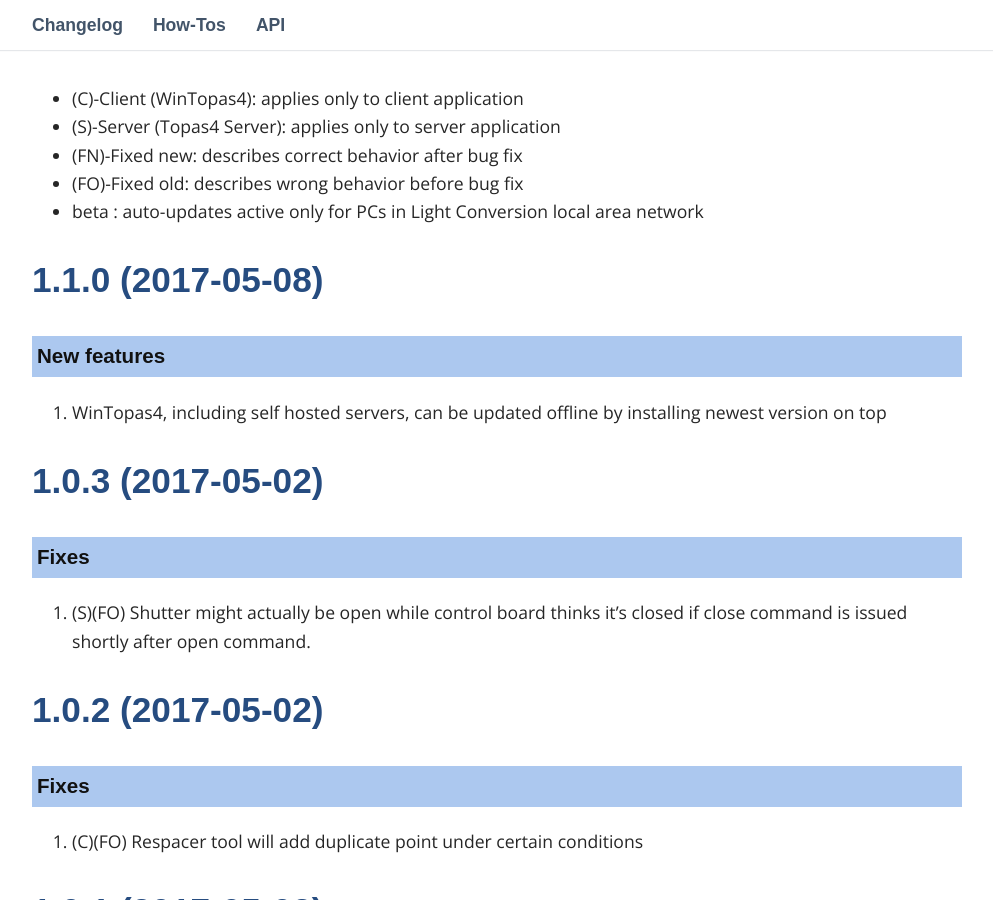
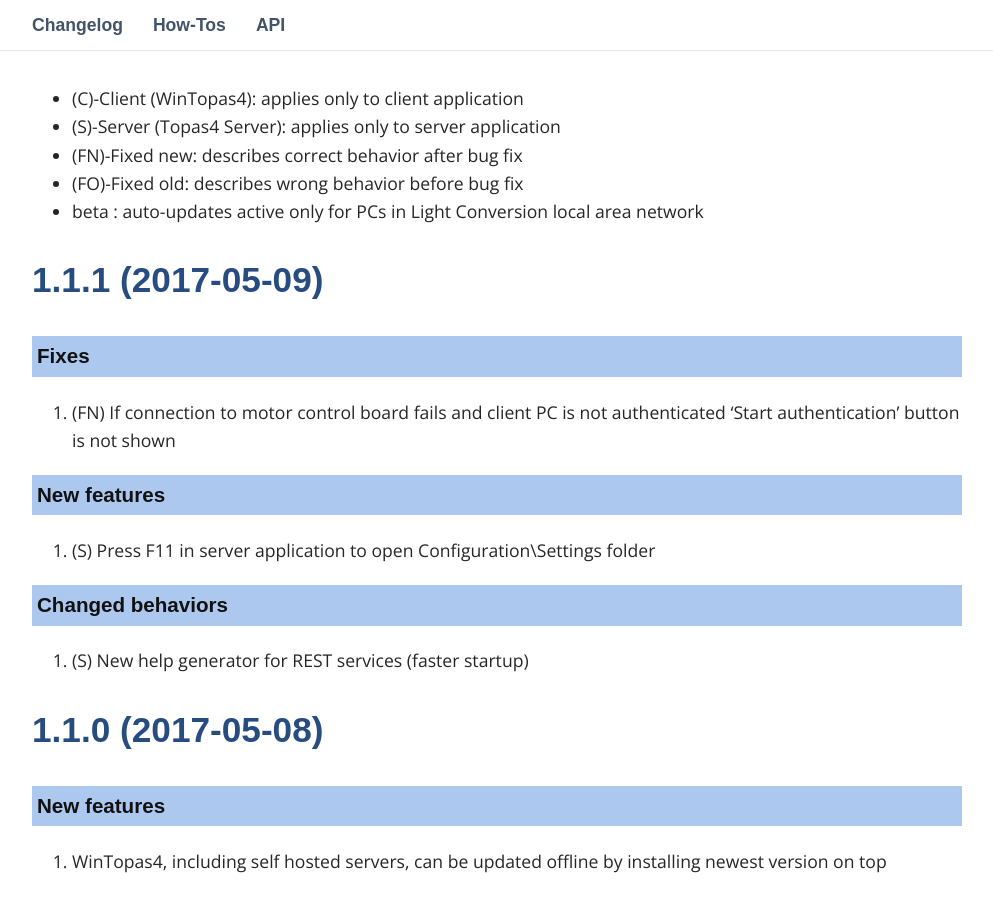
Before and after one commit to DomasM/Topas4InfoTemp00, a Jekyll site: the page built from _pages/03_changelog.md, in a window 1280 px wide and 900 px high, scrolled down 469 px. Shown: the whole window, without its empty margins (143-1136 px from the left). Built offline with Jekyll 4.4.1, drawn with Linux system fonts in a browser that asks for light colours; some web fonts are replaced; comment, search, counter and statistics services are not loaded.

Commit message:
1.1.1 release

```diff
--- a/_pages/03_changelog.md
+++ b/_pages/03_changelog.md
@@ -16,6 +16,22 @@
 * (FN)-Fixed new: describes correct behavior after bug fix
 * (FO)-Fixed old: describes wrong behavior before bug fix
 * beta : auto-updates active only for PCs in Light Conversion local area network
+
+
+
+## 1.1.1 (2017-05-09)
+
+### Fixes
+
+1. (FN) If connection to motor control board fails and client PC is not authenticated 'Start authentication' button is not shown
+
+### New features
+
+1. (S) Press F11 in server application to open Configuration\Settings folder
+
+### Changed behaviors
+
+1. (S) New help generator for REST services (faster startup)
 
 
 
```
